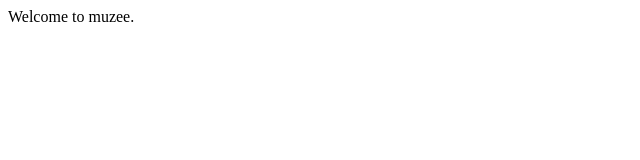
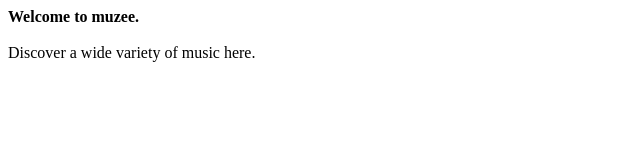
Before and after one commit to parveenkaur08/javatraining, a plain HTML site: page muzee/WebContent/index.html in a window 1280 px wide. Shown: the whole page, without its empty margins (0-640 px from the left). Drawn offline with Linux system fonts and the light colour scheme.

Commit message:
addition to previous commit

```diff
--- a/muzee/WebContent/index.html
+++ b/muzee/WebContent/index.html
@@ -6,6 +6,7 @@
 <title>muzee.com</title>
 </head>
 <body>
-Welcome to muzee.
+<b>Welcome to muzee.</b><br></br>
+Discover a wide variety of music here.
 </body>
 </html>
```
